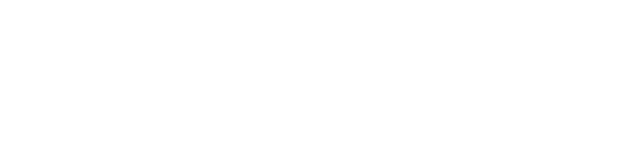
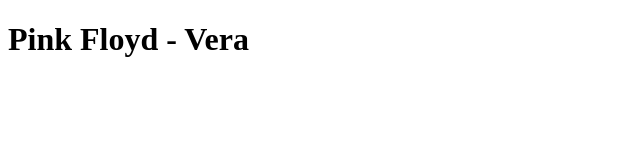
Before and after one commit to rwalkow/learning-git-2, a plain HTML site: page index.html in a window 1280 px wide. Shown: the whole page, without its empty margins (0-640 px from the left). Drawn offline with Linux system fonts and the light colour scheme; files that its build step writes are made by us from their sources.

Commit message:
Add html for page header

```diff
--- a/index.html
+++ b/index.html
@@ -13,6 +13,12 @@
 
   <body>
 
+  <header class="splash">
+        <div class="splash-inner">
+            <h1 class="page-title">Pink Floyd <span> -  Vera</span></h1>
+        </div>
+  </header>
+
 
   </body>
 </html>
```
